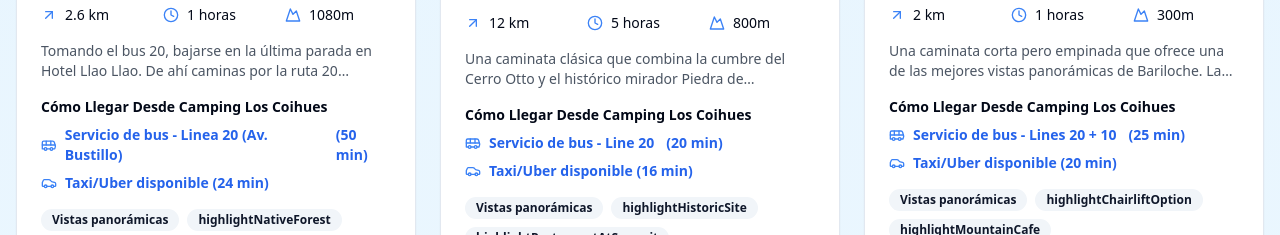
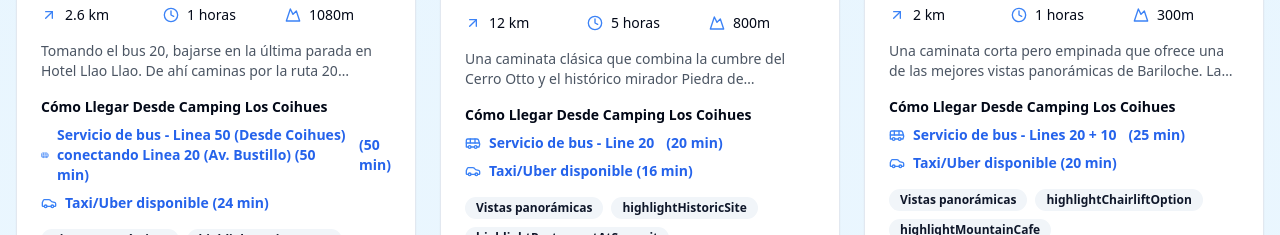
Before and after one commit to mijnapplicaties/t-5433, a React (Vite) app: page / in a window 1280 px wide. Shown: the part 2000-2235 px from the top of the page. Built offline with nearby package versions, Linux system fonts and the light colour scheme.

Commit message:
Update bus line information
Update bus line information for specific trails.
</

```diff
--- a/src/data/trails.ts
+++ b/src/data/trails.ts
@@ -45,7 +45,7 @@ export const trails: Trail[] = [
     transportation: ["bus", "taxi"],
     distanceFromCampsite: 12,
     travelTime: 50,
-    busLines: "Linea 20 (Av. Bustillo)",
+    busLines: "Linea 50 (Desde Coihues) conectando Linea 20 (Av. Bustillo) (50 min)",
     category: "easy-mountain"
   },
   {
```
